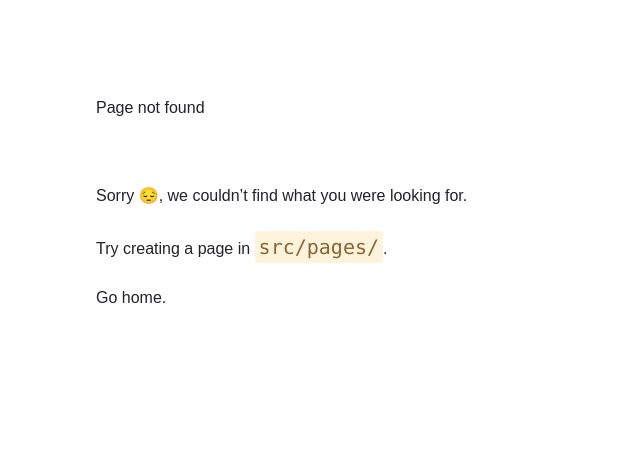
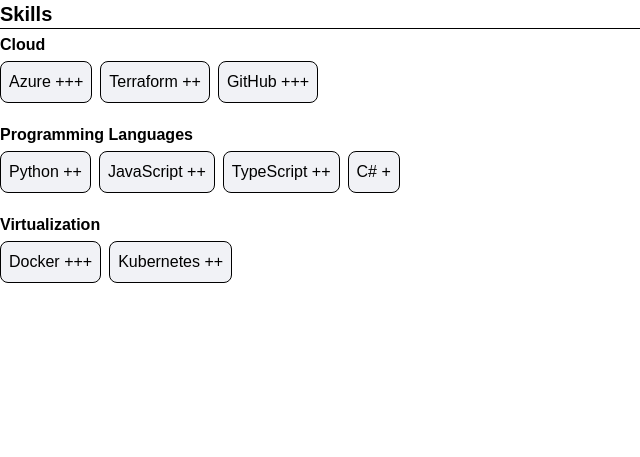
Before and after one commit to Freshchris01/homepage-gatsby, a Gatsby site: page /Skills in a window 1280 px wide. Before the commit this address had no page. Shown: the whole page, without its empty margins (0-640 px from the left). Built offline with nearby package versions, Linux system fonts and the light colour scheme; Gatsby itself is replaced by a stand-in of ours.

Commit message:
Add Skills templateAdd section separator

```diff
--- a/src/pages/Education.tsx
+++ b/src/pages/Education.tsx
@@ -1,6 +1,7 @@
 const imageUrl = "https://placehold.co/100x100"
 import React, { FC } from 'react'
 import { Link } from "gatsby"
+import Heading from './components/Heading'
 
 interface MyProps { }
 
@@ -19,6 +20,7 @@
 
 const Education: FC<MyProps> = () =>
 	<div className=''>
+		<Heading title='Education' />
 		{educatuion.map((item, index) => {
 			return (
 				<div className='flex flex-col mb-5' key={index}>
--- a/src/pages/Experience.tsx
+++ b/src/pages/Experience.tsx
@@ -1,5 +1,6 @@
 import React, { FC } from 'react'
 import { Link } from "gatsby"
+import Heading from './components/Heading'
 
 interface MyProps { }
 
@@ -45,6 +46,7 @@
 
 const Experience: FC<MyProps> = () =>
 	<div className=''>
+		<Heading title='Experience' />
 		{experiences.map((item, index) => {
 			return (
 				<div className='flex flex-col mb-5' key={index}>
@@ -52,7 +54,7 @@
 						<h3 className='font-bold flex-1'>{item.title}</h3>
 						<h3 className='font-bold'>{item.year}</h3>
 					</div>
-					<h3 className='font-bold'>{item.company}</h3>
+					<h3 className=''>{item.company}</h3>
 					<ul className='list-disc list-inside'>
 					{item.text.map((text, textIndex) => {
 						return (
@@ -60,7 +62,6 @@
 						)
 					})}
 					</ul>
-					<Link to='/'>Read more...(coming soon)</Link>
 				</div>
 			)
 		})
--- /dev/null
+++ b/src/pages/Skills.tsx
@@ -0,0 +1,82 @@
+const imageUrl = "https://placehold.co/100x100"
+import React, { FC } from 'react'
+import { Link } from "gatsby"
+import Heading from './components/Heading'
+import Skill from './components/Skill'
+
+interface MyProps { }
+
+const skills = [{
+	category: "Cloud",
+	items: [
+		{
+			title: "Azure",
+			scale: 3
+		},
+		{
+			title: "Terraform",
+			scale: 2
+		},
+		{
+			title: "GitHub",
+			scale: 3
+		}
+	]
+},
+{
+	category: "Programming Languages",
+	items: [
+		{
+			title: "Python",
+			scale: 2
+		},
+		{
+			title: "JavaScript",
+			scale: 2
+		},
+		{
+			title: "TypeScript",
+			scale: 2
+		},
+		{
+			title: "C#",
+			scale: 1
+		}
+	]
+},
+{
+	category: "Virtualization",
+	items: [
+		{
+			title: "Docker",
+			scale: 3
+		},
+		{
+			title: "Kubernetes",
+			scale: 2
+		}
+	]
+}
+]
+
+const Skills: FC<MyProps> = () =>
+	<div className=''>
+		<Heading title='Skills' />
+		{skills.map((category, index) => {
+			return (
+				<div className='flex flex-col mb-5' key={"skill-category-" + index}>
+					<h3 className='font-bold flex-1'>{category.category}</h3>
+					<div className='flex'>
+					{category.items.map((item, index) => {
+						return (
+							<Skill title={item.title} scale={item.scale} />
+						)
+					})}
+					</div>
+				</div>
+			)
+		})
+		}
+	</div>
+
+export default Skills;
--- /dev/null
+++ b/src/pages/components/Heading.tsx
@@ -0,0 +1,13 @@
+
+import React, { FC } from 'react'
+
+interface MyProps {
+	title: string
+}
+const Heading: FC<MyProps> = (props) =>
+	<div className=''>
+		<h1 className='text-xl font-bold'>{props.title}</h1>
+		<hr className='mb-1'/>
+	</div>
+
+export default Heading;
--- /dev/null
+++ b/src/pages/components/Skill.tsx
@@ -0,0 +1,13 @@
+
+import React, { FC } from 'react'
+
+interface MyProps {
+	title: string,
+	scale: number
+}
+const Skill: FC<MyProps> = (props) =>
+	<div className='border rounded-lg bg-primary mr-2 mt-1 p-2' key={"skill-" + props.title}>
+		{props.title + "  " + "+".repeat(props.scale)}
+	</div>
+
+export default Skill;
--- a/src/pages/index.tsx
+++ b/src/pages/index.tsx
@@ -3,6 +3,7 @@
 import Layout from "./Layout"
 import Education from "./Education"
 import Experience from "./Experience"
+import Skills from "./Skills"
 
 const IndexPage: React.FC<PageProps> = () => {
   return (
@@ -10,6 +11,7 @@
       <Layout>
         <Education />
         <Experience />
+        <Skills />
       </Layout>
     </div>
   )
```
